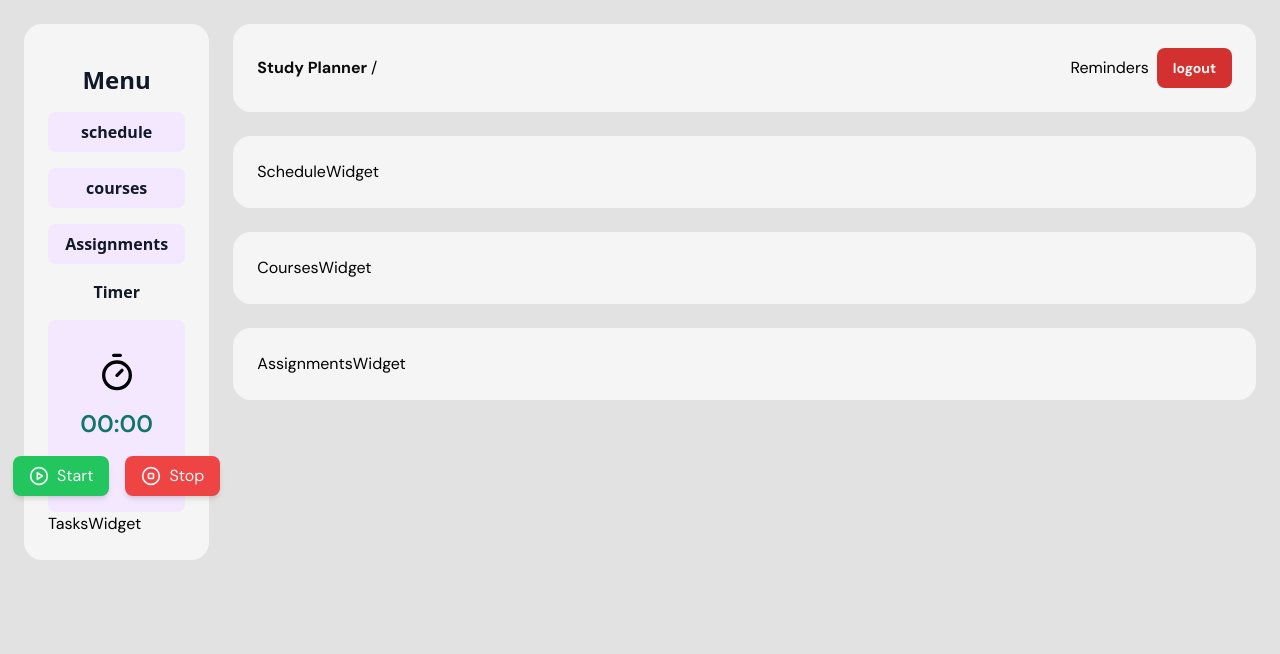
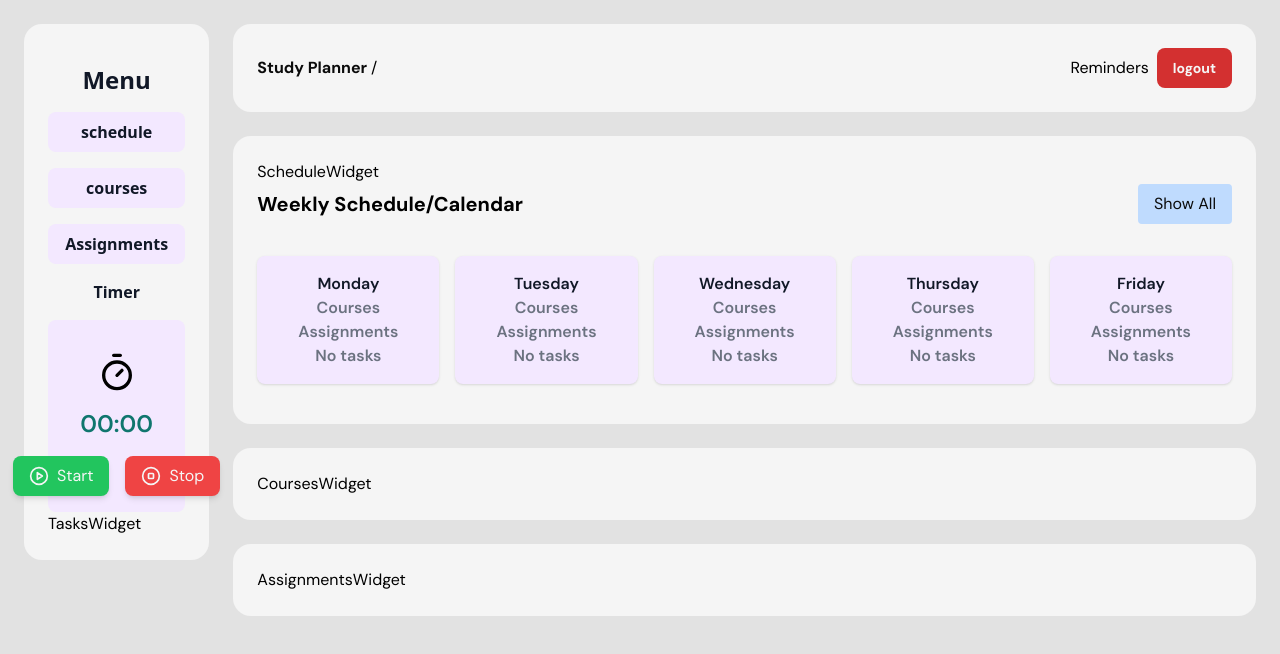
Before and after one commit to Faustina-Acheampong/backend-study-planner, a Next.js app in the folder client/: page / in a window 1280 px wide. Shown: the top 654 px of the page. Built offline with nearby package versions, Linux system fonts and the light colour scheme.

Commit message:
added weekday on home page

```diff
--- a/client/src/app/schedule/page.tsx
+++ b/client/src/app/schedule/page.tsx
@@ -1,9 +1,21 @@
+"use client";
+
+
+
+
+
+
+
+
+
 export default function SchedulePage() {
     return (
         <div
             className="container"
         >
             Schedule Page
+
+            <h2>Bismillahi qurli waqtarli</h2>
             {/* schedule calendar view */}
             {/* tasks list */}
         </div>
--- a/client/src/components/schedule/ScheduleWidget.tsx
+++ b/client/src/components/schedule/ScheduleWidget.tsx
@@ -1,17 +1,42 @@
-import React from 'react';
+"use client";
+import React from "react";
+import Link from 'next/link';
 
 const ScheduleWidget = () => {
-    return (
-        <div
-            className="container"
+  return (
+    <div className="container">
+      ScheduleWidget
+      {/* component that is on the home page */}
+      {/* Schedule title + show all button */}
+      {/* calendar view mon-fri */}
+      <div className="flex justify-between items-center mb-4 ">
+
+        <Link
+          href="/schedule"
+          className="text-xl font-bold hover:underline cursor-pointer"
         >
-            ScheduleWidget
-            {/* component that is on the home page */}
+          Weekly Schedule/Calendar
+        </Link>
+        <button className="px-4 py-2 bg-blue-200 text-black rounded hover:bg-blue-400">
+          Show All
+        </button>
+      </div>
+      <div className="grid grid-cols-5 gap-4 ">
+        {["Monday", "Tuesday", "Wednesday", "Thursday", "Friday"].map((day) => (
+          <div
+            key={day}
+            className="p-4 rounded-lg shadow text-center  bg-purple-100 hover:bg-purple-300  text-gray-900  transition my-4  font-semibold  "
+          >
+            <h3 className="font-semibold">{day}</h3>
 
-            {/* Schedule title + show all button */}
-            {/* calendar view mon-fri */}
-        </div>
-    );
+            <p className="text-gray-500">Courses</p>
+            <p className="text-gray-500">Assignments</p>
+            <p className="text-gray-500">No tasks</p>
+          </div>
+        ))}
+      </div>
+    </div>
+  );
 };
 
 export default ScheduleWidget;
```
